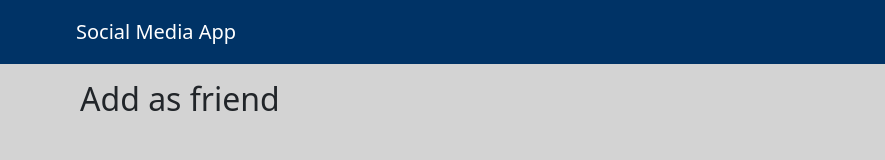
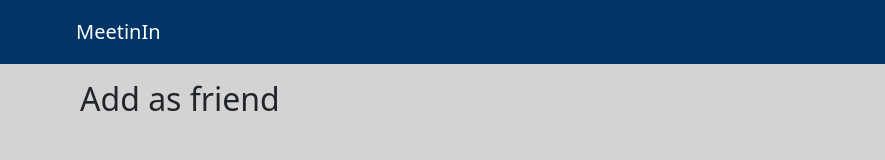
Before and after one commit to hassanwaheed96/socialmedia, a plain HTML site: page addFriend.html in a window 1280 px wide. Shown: the full height of the page, 0-885 px from the left. Drawn offline with nearby package versions, Linux system fonts and the light colour scheme.

Commit message:
changed text of title to meetin

```diff
--- a/addFriend.html
+++ b/addFriend.html
@@ -15,7 +15,7 @@
     <header>
         <nav class="navbar navbar-expand-lg navbar-dark">
             <div class="container-fluid">
-                <a class="navbar-brand" href="#">Social Media App</a>
+                <a class="navbar-brand" href="#">MeetinIn</a>
                 <button class="navbar-toggler" type="button" data-bs-toggle="collapse" data-bs-target="#navbarNav"
                     aria-controls="navbarNav" aria-expanded="false" aria-label="Toggle navigation">
                     <span class="navbar-toggler-icon"></span>
```
